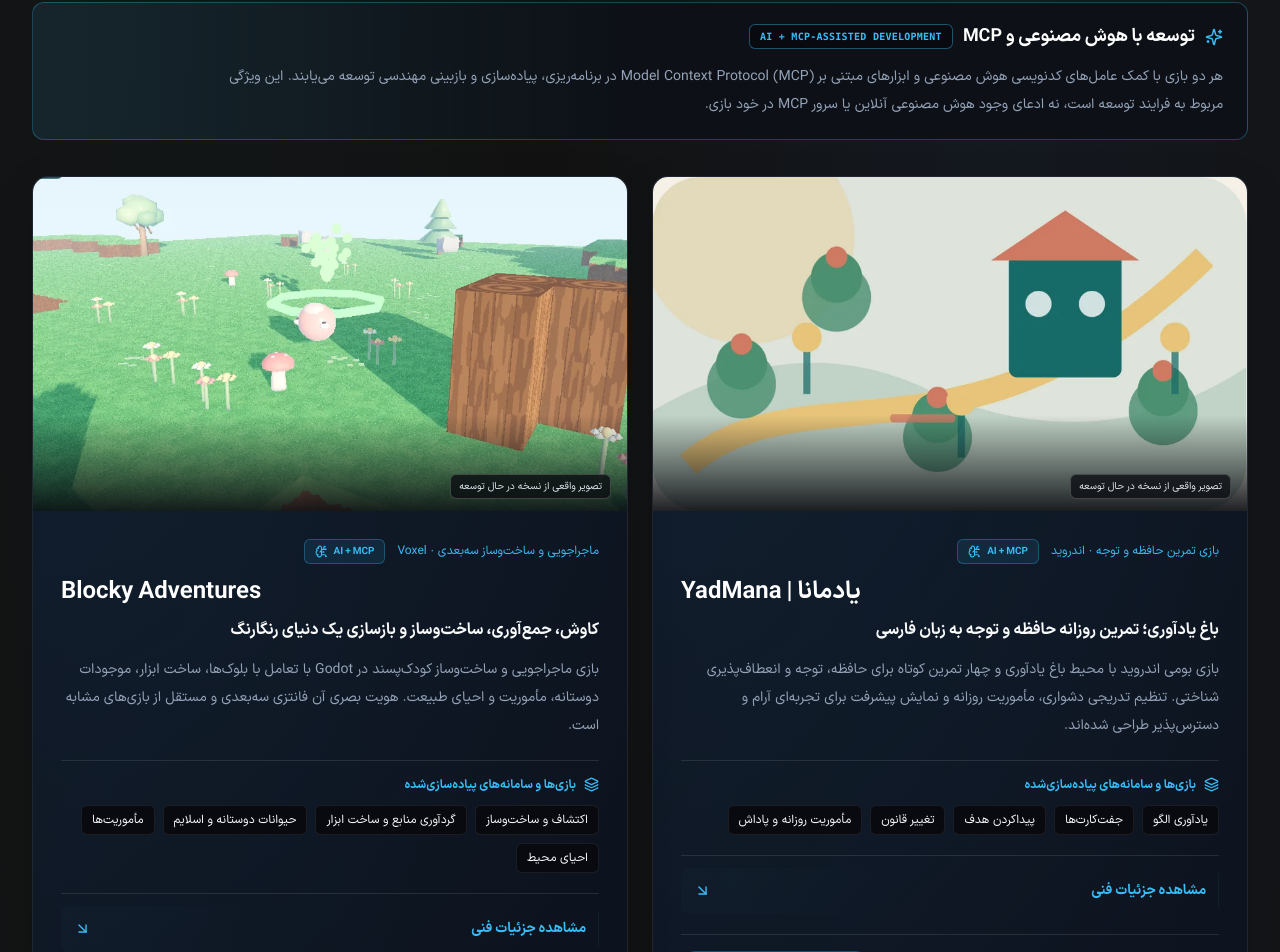
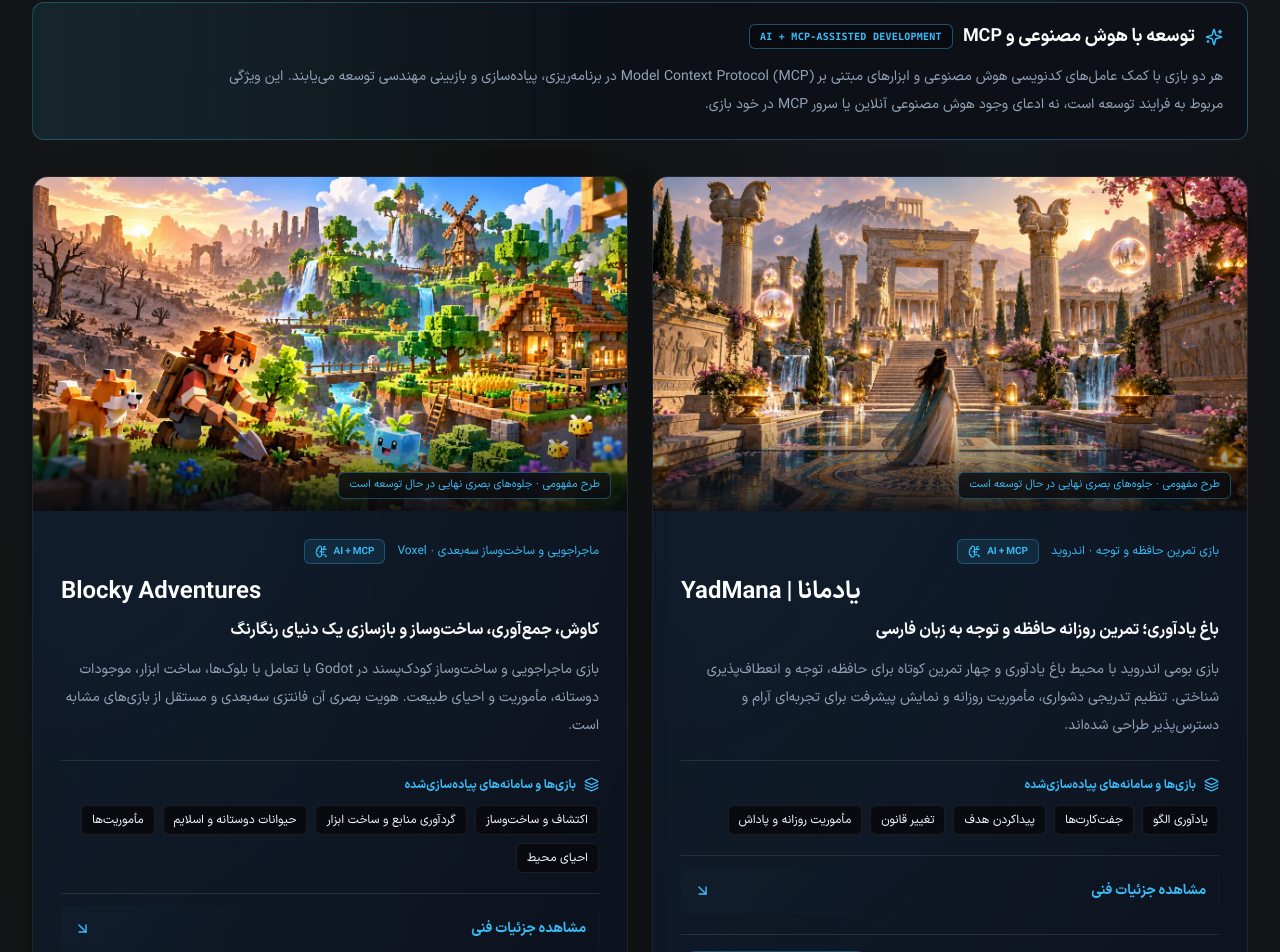
Before and after one commit to the-masoud/masoud-zeynali-portfolio, a Next.js app: page /fa in a window 1280 px wide. Shown: the part 2076-3028 px from the top of the page. Built offline with nearby package versions, Linux system fonts and the light colour scheme.

Commit message:
Use approved fantasy game covers while preserving build screenshots

```diff
--- a/components/games/GameDevelopment.tsx
+++ b/components/games/GameDevelopment.tsx
@@ -1,11 +1,10 @@
 import Image from "next/image";
-import { ArrowDownRight, BrainCircuit, Gamepad2, Layers3, ShieldCheck, Sparkles } from "lucide-react";
+import { ArrowDownRight, BrainCircuit, Gamepad2, Layers3, Monitor, ShieldCheck, Sparkles } from "lucide-react";
 import type { Locale } from "@/lib/i18n/types";
 import { getGamePortfolio } from "./gamePortfolioData";
 
 export function GameDevelopment({ locale }: { locale: Locale }) {
   const data = getGamePortfolio(locale);
-  const isPersian = locale === "fa";
 
   return (
     <section id="games" aria-labelledby="game-development-heading" className="scroll-mt-28 pb-16 sm:pb-24">
@@ -55,8 +54,8 @@
                   className="object-cover transition-transform duration-[220ms] ease-out motion-reduce:transform-none group-hover:scale-[1.02]"
                 />
                 <div className="absolute inset-x-0 bottom-0 h-24 bg-gradient-to-t from-[#080a0f]/90 to-transparent pointer-events-none" aria-hidden="true" />
-                <span className="absolute bottom-3 start-4 rounded-md border border-white/20 bg-canvas-950/75 px-2 py-1 text-[10px] text-slate-200 backdrop-blur font-sans">
-                  {data.screenshotLabel}
+                <span className="absolute bottom-3 start-4 rounded-md border border-accent-cyan/35 bg-canvas-950/80 px-2.5 py-1 text-[11px] font-medium text-accent-cyan backdrop-blur font-sans">
+                  {data.conceptArtLabel}
                 </span>
               </div>
 
@@ -103,6 +102,35 @@
                         </span>
                       ))}
                     </div>
+
+                    {/* Preserved Actual Development Screenshot */}
+                    <div className="rounded-xl border border-border-subtle bg-canvas-900/80 p-3.5 sm:p-4">
+                      <div className="mb-2.5 flex flex-wrap items-center justify-between gap-2">
+                        <h4 className="flex items-center gap-2 text-xs font-bold text-accent-cyan font-sans">
+                          <Monitor size={14} aria-hidden="true" /> {data.screenshotLabel}
+                        </h4>
+                        <span dir="ltr" className="rounded border border-white/10 bg-canvas-950 px-2 py-0.5 text-[10px] font-mono text-slate-300">
+                          BUILD CAPTURE
+                        </span>
+                      </div>
+                      <div className="relative aspect-video w-full overflow-hidden rounded-lg border border-white/10 bg-canvas-950">
+                        <Image
+                          src={game.devScreenshot}
+                          alt={game.devScreenshotAlt}
+                          fill
+                          unoptimized
+                          sizes="(min-width: 1024px) 45vw, 90vw"
+                          className="object-cover"
+                        />
+                      </div>
+                      <p className="mt-2.5 text-xs text-fg-secondary font-sans leading-5">
+                        {game.devScreenshotCaption}
+                      </p>
+                      <p className="mt-1 text-[11px] text-slate-400 font-sans italic">
+                        {data.visualStatusNote}
+                      </p>
+                    </div>
+
                     <div>
                       <h4 className="text-xs font-bold text-accent-cyan font-sans">{data.engineeringLabel}</h4>
                       <p className="mt-2 text-sm leading-7 text-fg-secondary font-sans">{game.engineering}</p>
--- a/components/games/gamePortfolioData.ts
+++ b/components/games/gamePortfolioData.ts
@@ -8,6 +8,9 @@
   description: string;
   image: string;
   imageAlt: string;
+  devScreenshot: string;
+  devScreenshotAlt: string;
+  devScreenshotCaption: string;
   technologies: string[];
   gameplay: string[];
   engineering: string;
@@ -28,6 +31,8 @@
   evidenceLabel: string;
   limitationsLabel: string;
   screenshotLabel: string;
+  conceptArtLabel: string;
+  visualStatusNote: string;
   statusLabel: string;
   games: PortfolioGame[];
 }
@@ -46,6 +51,8 @@
     evidenceLabel: "IMPLEMENTATION EVIDENCE",
     limitationsLabel: "CURRENT BOUNDARY",
     screenshotLabel: "Actual development capture",
+    conceptArtLabel: "Concept artwork · Final visuals in development",
+    visualStatusNote: "Work-in-progress capture from active prototype. Production art direction, assets and shaders remain in development.",
     statusLabel: "IN DEVELOPMENT",
     games: [
       {
@@ -54,8 +61,11 @@
         genre: "PERSIAN COGNITIVE-TRAINING GAME · ANDROID",
         headline: "A Persian-first memory garden built around daily play",
         description: "A native Android game combining a persistent Memory Garden with four short exercises for memory, attention and flexible thinking. Local adaptive difficulty, daily missions and progress feedback are designed for accessible, low-pressure play.",
-        image: "/images/games/yadmana.webp",
-        imageAlt: "Actual YadMana Android Memory Garden screen with colorful trees, pathways and a small house",
+        image: "/images/games/yadmana-concept-cover.webp",
+        imageAlt: "Original Achaemenid-inspired fantasy concept artwork for YadMana featuring Persepolis-style columns, double-headed animal capitals, ancient stone reliefs and a magical memory garden",
+        devScreenshot: "/images/games/yadmana.webp",
+        devScreenshotAlt: "Actual YadMana Android development capture showing the playable Memory Garden screen with trees, pathways and interactive zones",
+        devScreenshotCaption: "Playable Android prototype build capture (Jetpack Compose / Canvas) demonstrating the persistent Memory Garden flow.",
         technologies: ["Kotlin", "Jetpack Compose", "Android", "Offline-first", "AI + MCP development"],
         gameplay: ["Pattern Recall", "Card Pairs", "Target Hunt", "Rule Switch", "Daily missions & rewards"],
         engineering: "Modular Kotlin game logic, deterministic training and progression, local encrypted storage, Persian RTL interface and reduced-motion/accessibility provisions. AI agents and MCP-connected developer tooling support the engineering workflow, not gameplay decisions.",
@@ -68,8 +78,11 @@
         genre: "3D VOXEL SANDBOX · EXPLORATION & BUILDING",
         headline: "Explore, gather, build—and restore a colorful world",
         description: "A child-friendly voxel sandbox/adventure in Godot, combining block interaction, crafting, friendly creatures, quests and environmental restoration. The art direction is a bright, stylized 3D fantasy rather than a direct clone of an existing block-building game.",
-        image: "/images/games/blocky-adventures.webp",
-        imageAlt: "Actual Blocky Adventures Godot development capture showing pastel 3D voxel landscape, vegetation and world restoration effects",
+        image: "/images/games/blocky-adventures-concept-cover.webp",
+        imageAlt: "Original fantasy concept artwork for Blocky Adventures showing a young explorer planting a sapling as a dry voxel landscape transforms into a thriving green world",
+        devScreenshot: "/images/games/blocky-adventures.webp",
+        devScreenshotAlt: "Actual Blocky Adventures Godot 4 development capture showing voxel terrain generation, foliage, slime and restoration effects",
+        devScreenshotCaption: "Playable Godot 4 prototype build capture showing 3D voxel terrain streaming, world restoration systems and creature spawning.",
         technologies: ["Godot 4.7.2", "GDScript", "Voxel Tools", "3D gameplay", "AI + MCP development"],
         gameplay: ["Voxel exploration & building", "Gathering & crafting", "Friendly animals & slime", "Quests", "World restoration"],
         engineering: "Godot/GDScript architecture with voxel streaming, typed gameplay modules, scene-based QA and desktop/mobile performance constraints. AI agents and MCP-connected tools assist implementation and review; the game itself does not require an MCP connection.",
@@ -91,6 +104,8 @@
     evidenceLabel: "شواهد پیاده‌سازی",
     limitationsLabel: "وضعیت و محدودیت فعلی",
     screenshotLabel: "تصویر واقعی از نسخه در حال توسعه",
+    conceptArtLabel: "طرح مفهومی · جلوه‌های بصری نهایی در حال توسعه است",
+    visualStatusNote: "تصویر ثبت‌شده از نسخه آزمایشی در حال توسعه. سبک بصری، دارایی‌های گرافیکی و سایه‌زن‌های نهایی همچنان در دست ارتقا هستند.",
     statusLabel: "در حال توسعه (In Development)",
     games: [
       {
@@ -99,8 +114,11 @@
         genre: "بازی تمرین حافظه و توجه · اندروید",
         headline: "باغ یادآوری؛ تمرین روزانه حافظه و توجه به زبان فارسی",
         description: "بازی بومی اندروید با محیط باغ یادآوری و چهار تمرین کوتاه برای حافظه، توجه و انعطاف‌پذیری شناختی. تنظیم تدریجی دشواری، مأموریت روزانه و نمایش پیشرفت برای تجربه‌ای آرام و دسترس‌پذیر طراحی شده‌اند.",
-        image: "/images/games/yadmana.webp",
-        imageAlt: "نمای واقعی باغ یادآوری بازی یادمانا با درختان، مسیرهای رنگی و خانه",
+        image: "/images/games/yadmana-concept-cover.webp",
+        imageAlt: "طرح مفهومی فانتزی یادمانا با الهام از معماری هخامنشی، ستون‌های تخت جمشید، سرستون‌های دو‌سر، نقش‌برجسته‌های سنگی و باغ یادآوری",
+        devScreenshot: "/images/games/yadmana.webp",
+        devScreenshotAlt: "تصویر واقعی ثبت‌شده از نسخه در حال توسعه بازی یادمانا در اندروید و محیط باغ یادآوری",
+        devScreenshotCaption: "تصویر ثبت‌شده از نسخه آزمایشی قابل اجرا در اندروید (Jetpack Compose / Canvas) نشان‌دهنده جریان باغ یادآوری.",
         technologies: ["Kotlin", "Jetpack Compose", "Android", "Offline-first", "AI + MCP development"],
         gameplay: ["یادآوری الگو", "جفت‌کارت‌ها", "پیداکردن هدف", "تغییر قانون", "مأموریت روزانه و پاداش"],
         engineering: "معماری ماژولار Kotlin، منطق تمرین قطعی، ذخیره‌سازی رمزگذاری‌شده محلی، رابط فارسی راست‌به‌چپ و پشتیبانی از دسترس‌پذیری. عامل‌های هوشمند و ابزارهای متصل از طریق MCP در توسعه کمک می‌کنند و جایگزین منطق بازی نیستند.",
@@ -113,8 +131,11 @@
         genre: "ماجراجویی و ساخت‌وساز سه‌بعدی · Voxel",
         headline: "کاوش، جمع‌آوری، ساخت‌وساز و بازسازی یک دنیای رنگارنگ",
         description: "بازی ماجراجویی و ساخت‌وساز کودک‌پسند در Godot با تعامل با بلوک‌ها، ساخت ابزار، موجودات دوستانه، مأموریت و احیای طبیعت. هویت بصری آن فانتزی سه‌بعدی و مستقل از بازی‌های مشابه است.",
-        image: "/images/games/blocky-adventures.webp",
-        imageAlt: "تصویر واقعی نسخه در حال توسعه Blocky Adventures، دنیای سه‌بعدی مکعبی، پوشش گیاهی و جلوه‌های احیای محیط",
+        image: "/images/games/blocky-adventures-concept-cover.webp",
+        imageAlt: "طرح مفهومی فانتزی بازی Blocky Adventures با ماجراجویی که درخت می‌کارد و سرزمین مکعبی خشک را به دنیایی سرسبز و زنده تبدیل می‌کند",
+        devScreenshot: "/images/games/blocky-adventures.webp",
+        devScreenshotAlt: "تصویر واقعی نسخه در حال توسعه Blocky Adventures، دنیای سه‌بعدی مکعبی، پوشش گیاهی و جلوه‌های احیای محیط",
+        devScreenshotCaption: "تصویر ثبت‌شده از نسخه اولیه قابل اجرا در Godot 4 شامل بارگذاری دنیای وکسل، سامانه‌های احیای محیط و موجودات بازی.",
         technologies: ["Godot 4.7.2", "GDScript", "Voxel Tools", "3D gameplay", "AI + MCP development"],
         gameplay: ["اکتشاف و ساخت‌وساز", "گردآوری منابع و ساخت ابزار", "حیوانات دوستانه و اسلایم", "مأموریت‌ها", "احیای محیط"],
         engineering: "معماری Godot/GDScript با مدیریت دنیای Voxel، ماژول‌های گیم‌پلی، آزمون‌های صحنه و محدودیت‌های عملکرد دسکتاپ و موبایل. عامل‌های هوش مصنوعی و ابزارهای مبتنی بر MCP به پیاده‌سازی و بازبینی کمک می‌کنند؛ اجرای بازی به اتصال MCP وابسته نیست.",
```
Also changed, not shown: public/images/games/blocky-adventures-concept-cover.webp (added), public/images/games/yadmana-concept-cover.webp (added).
